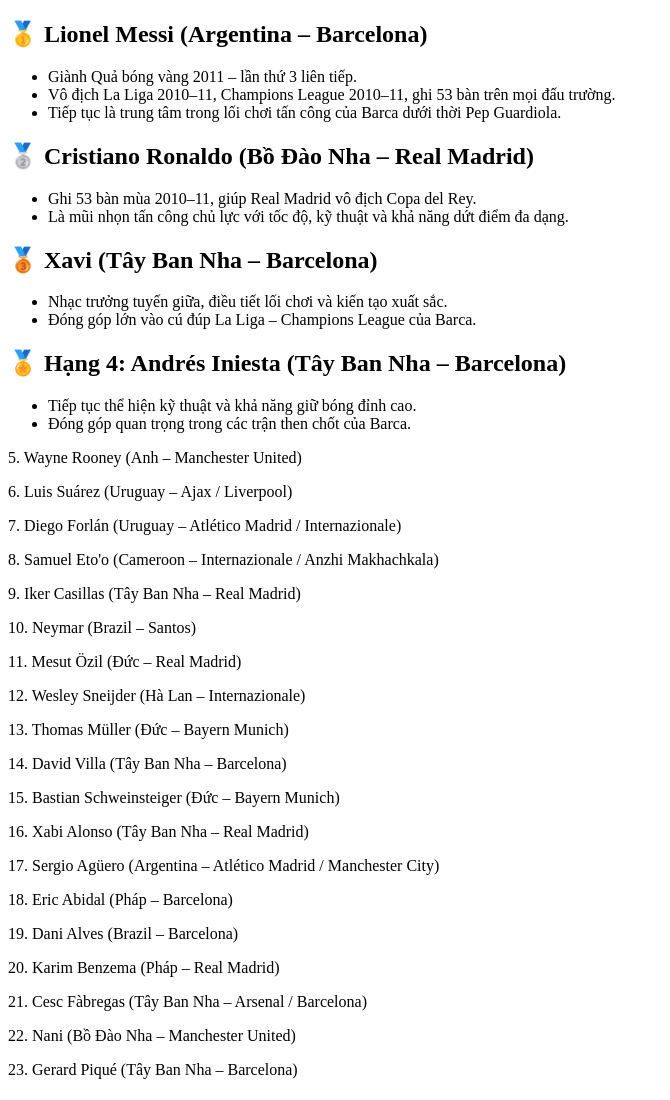
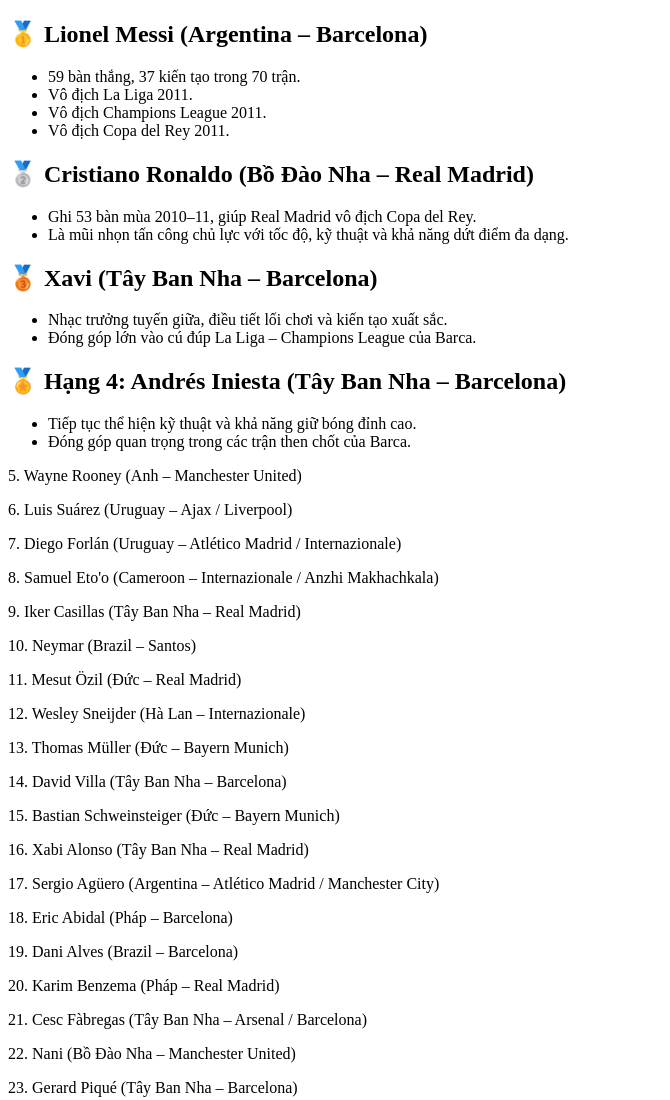
Before and after one commit to no-name-1988/Best-Player, a plain HTML site: page Ballon_d'Or_2011.html in a window 1280 px wide. Shown: the whole page, without its empty margins (0-670 px from the left). Drawn offline with Linux system fonts and the light colour scheme.

Commit message:
Update Ballon_d'Or_2011.html

```diff
--- a/Ballon_d'Or_2011.html
+++ b/Ballon_d'Or_2011.html
@@ -9,9 +9,10 @@
 
     <h2>🥇 Lionel Messi (Argentina – Barcelona)</h2>
     <ul>
-        <li>Giành Quả bóng vàng 2011 – lần thứ 3 liên tiếp.</li>
-        <li>Vô địch La Liga 2010–11, Champions League 2010–11, ghi 53 bàn trên mọi đấu trường.</li>
-        <li>Tiếp tục là trung tâm trong lối chơi tấn công của Barca dưới thời Pep Guardiola.</li>
+        <li>59 bàn thắng, 37 kiến tạo trong 70 trận.</li>
+        <li>Vô địch La Liga 2011.</li>
+        <li>Vô địch Champions League 2011.</li>
+        <li>Vô địch Copa del Rey 2011.</li>
     </ul>
 
     <h2>🥈 Cristiano Ronaldo (Bồ Đào Nha – Real Madrid)</h2>
```
